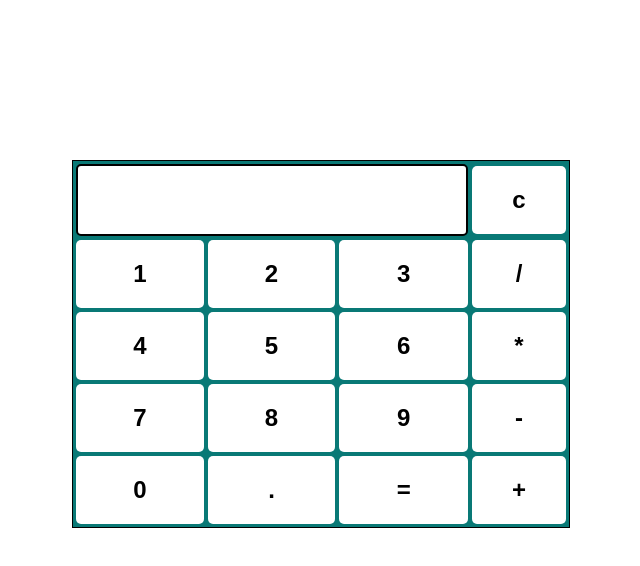
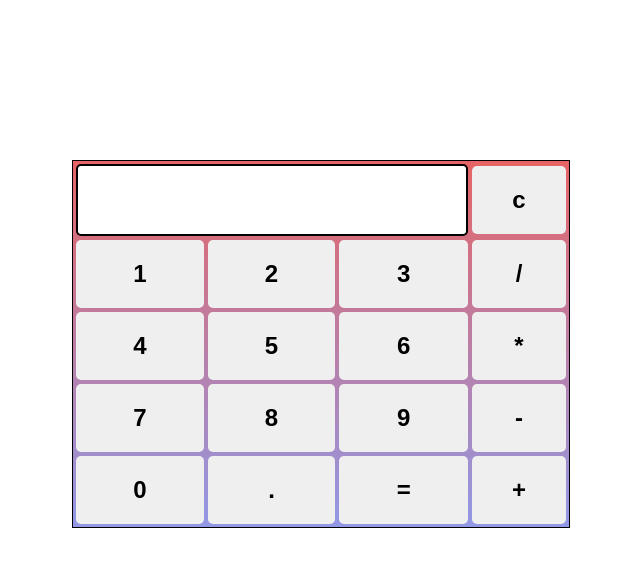
Before and after one commit to VanshSrivastav21-VS/Encryptix_Projects, a plain HTML site: page Calculator/calculator.html in a window 1280 px wide. Shown: the whole page, without its empty margins (319-959 px from the left). Drawn offline with nearby package versions, Linux system fonts and the light colour scheme.

Commit message:
calculator

```diff
--- a/Calculator/style.css
+++ b/Calculator/style.css
@@ -1,7 +1,6 @@
-
-.calculator{
+.calculator {
     margin-top: 10rem;
-    background-color: #097976;
+    background: linear-gradient(#e66465, #9198e5);
 }
 
 table {
@@ -13,7 +12,7 @@ table {
 input[type="button"] {
     width: 100%;
     padding: 20px 40px;
-    background-color: white;
+    /* background: linear-gradient(#e66465, #9198e5); */
     color: black;
     font-size: 24px;
     font-weight: bold;
```
Also changed, not shown: Calculator/calculator.html (+1 -1 lines).
